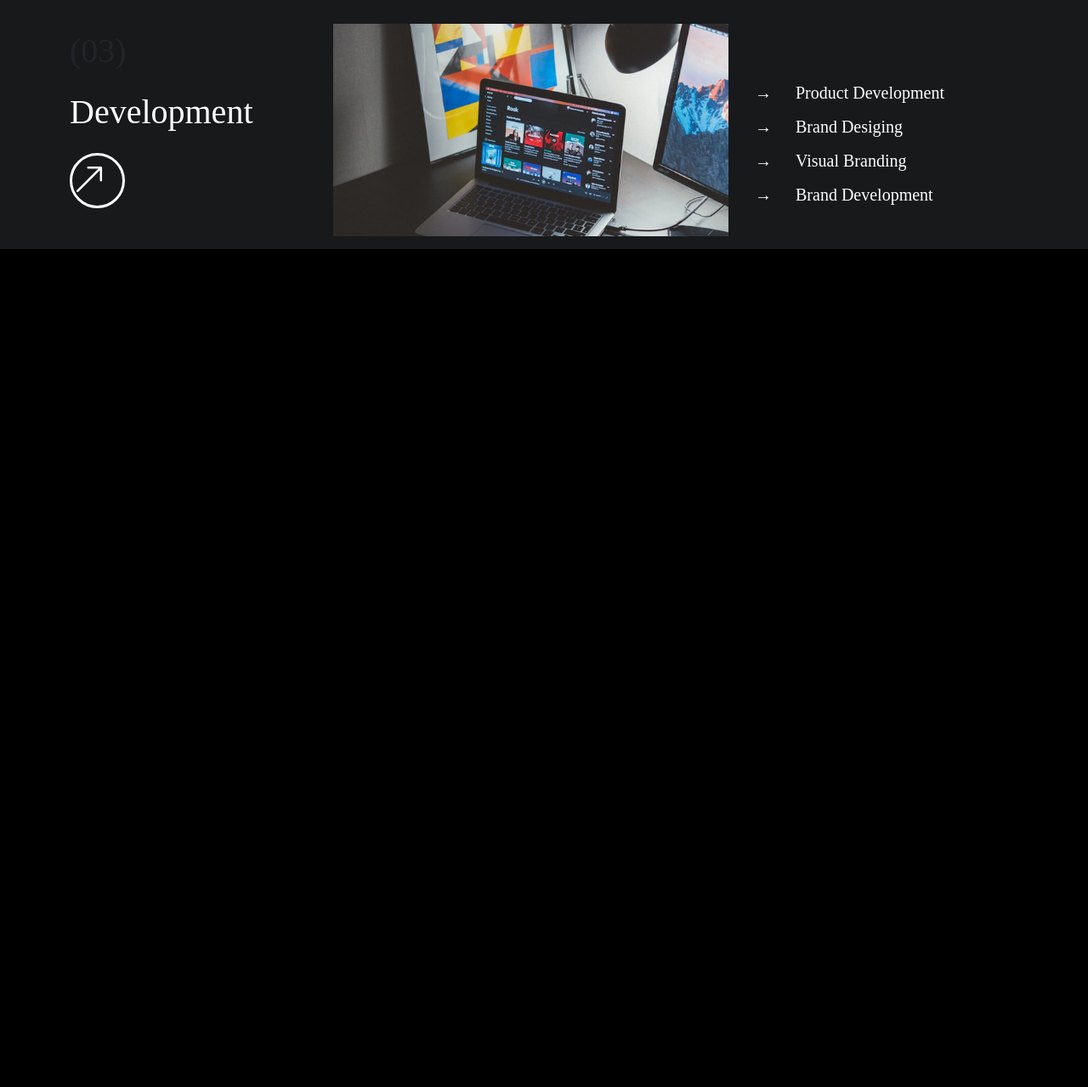
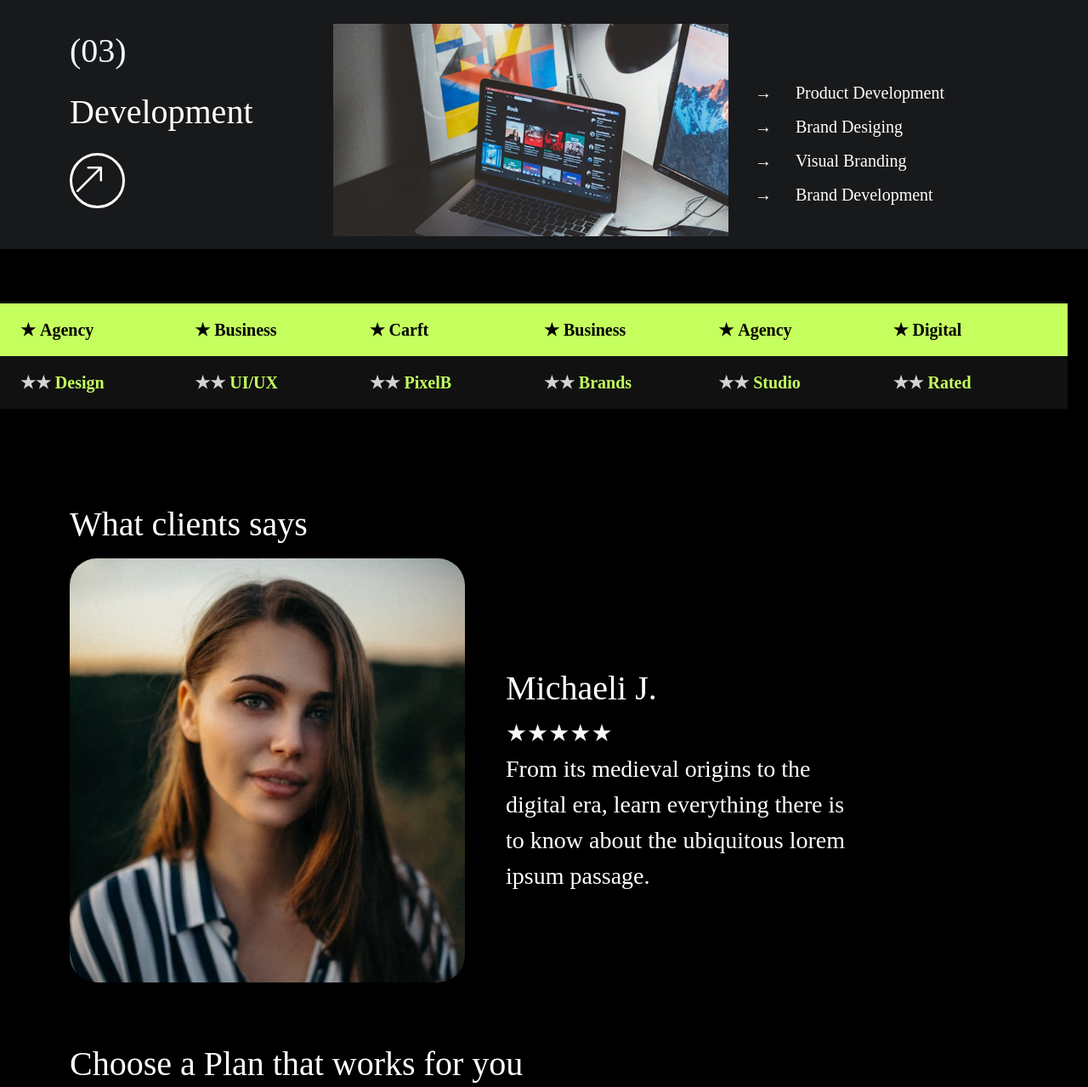
Before and after one commit to abdomohmed123h/pixelboome, a plain HTML site: page index.html in a window 1280 px wide. Shown: the part 2993-4272 px from the top of the page at 85% size. Before the commit the page ends 3286 px from the top, so only its background shows below. Drawn offline with nearby package versions, Linux system fonts and the light colour scheme; a web font is replaced by a local one.

Commit message:
this my scende v

```diff
--- a/index.html
+++ b/index.html
@@ -175,7 +175,7 @@
   <hr>
   <div class="container d-sm-flex flex-sm-column justify-content-sm-center align-items-sm-center  d-md-flex flex-md-row justify-content-md-between align-items-md-center">
     <div class=" col-sm-12 col-md-3 col-lg-3">
-          <h2 class="fs-1 mt-4 mb-4">(01)</h2>
+          <h2 class="fs-1 mt-4 mb-4 p_ux">(01)</h2>
     <h1 class="fs-1 text-white  mb-4">Digital Branding</h1>
     <div class="arowe  mb-5 border-white"><i class="bi bi-arrow-up-right fs-1 text-center text-white"></i></div>
     </div>
@@ -193,7 +193,7 @@
   </div>
   <div class="container d-sm-flex flex-sm-column justify-content-sm-center align-items-sm-center  d-md-flex flex-md-row justify-content-md-between align-items-md-center">
     <div class=" col-sm-12 col-md-3 col-lg-3">
-          <h2 class="fs-1 mt-4 mb-4">(02)</h2>
+          <h2 class="fs-1 mt-4 mb-4 p_ux">(02)</h2>
     <h1 class="fs-1 text-white  mb-4">UI/UX Design</h1>
     <div class="arowe  mb-5 border-white"><i class="bi bi-arrow-up-right fs-1 text-center text-white"></i></div>
     </div>
@@ -211,7 +211,7 @@
   </div>
   <div class="container d-sm-flex flex-sm-column justify-content-sm-center align-items-sm-center  d-md-flex flex-md-row justify-content-md-between align-items-md-center">
     <div class=" col-sm-12 col-md-3 col-lg-3">
-          <h2 class="fs-1 mt-4 mb-4">(03)</h2>
+          <h2 class="fs-1 mt-4 mb-4 p_ux">(03)</h2>
     <h1 class="fs-1 text-white  mb-4">Development</h1>
     <div class="arowe  mb-5 border-white"><i class="bi bi-arrow-up-right fs-1 text-center text-white"></i></div>
     </div>
@@ -228,6 +228,39 @@
 <hr>
   </div>
 </div>
+ <div class="menu container-fluid pt-3 pb-3  mt-5 mb-5 ">
+        <div class="container-fluid row pt-3 pb-3 ">
+            <div class="menu-item col-sm-5 col-md-4 col-lg-2"><span class="star">★</span>Agency</div>
+            <div class="menu-item col-sm-5 col-md-4 col-lg-2"><span class="star">★</span>Business</div>
+            <div class="menu-item col-sm-5 col-md-4 col-lg-2"><span class="star">★</span>Carft</div>
+            <div class="menu-item col-sm-5 col-md-4 col-lg-2"><span class="star">★</span>Business</div>
+            <div class="menu-item col-sm-5 col-md-4 col-lg-2"><span class="star">★</span>Agency</div>
+            <div class="menu-item col-sm-5 col-md-4 col-lg-2"><span class="star">★</span>Digital</div>
+        </div>
+
+        <div class="row container-fluid pt-3 pb-3 mb-5">
+            <div class="menu-item col-sm-5 col-md-4 col-lg-2"><span class="star">★★</span>Design</div>
+            <div class="menu-item col-sm-5 col-md-4 col-lg-2"><span class="star">★★</span>UI/UX</div>
+            <div class="menu-item col-sm-5 col-md-4 col-lg-2"><span class="star">★★</span>PixelB</div>
+            <div class="menu-item col-sm-5 col-md-4 col-lg-2"><span class="star">★★</span>Brands</div>
+            <div class="menu-item col-sm-5 col-md-4 col-lg-2"><span class="star">★★</span>Studio</div>
+            <div class="menu-item col-sm-5 col-md-4 col-lg-2"><span class="star">★★</span>Rated</div>
+        </div>
+    </div>
+    <div class="opanine_clinnt container">
+      <h1 class="text-white text-sm-center text-md-start mb-3">What clients says</h1>
+      <div class="d-flex align-items-center flex-wrap">
+        <img src="/img/woman01-min.jpg"  class="mb-4 col-sm-12 col-lg-5 rounded-5">
+         <div class="testimonial-content col-sm-12 mt-sm-3 col-lg-5 ps-5">
+            <h3 class="fs-1 text-white">Michaeli J.</h3>
+            <div class="fs-3 text-light">★★★★★</div>
+            <p class="fs-3 text-white">From its medieval origins to the digital era, learn everything there is to know about the ubiquitous lorem ipsum passage.</p>
+
+        </div>
+      </div>
+
+    </div>
+    <h1 class="fs-1 text-white mt-5 mb-4  container text-sm-center text-md-start">Choose a Plan that works for you</h1>
 
 
       <script>
--- a/stule.css
+++ b/stule.css
@@ -5,17 +5,17 @@
     font-family: "Figtree",
         serif;
 }
-
+body{
+    font-family: "Figtree",
+serif;
+}
 @import url('https://fonts.googleapis.com/css2?family=Figtree:ital,wght@0,300..900;1,300..900&display=swap');
-
 header {
     background-color: rgb(14, 15, 17);
 }
-
 header nav {
     background-color: #212121;
 }
-
 header nav a {
     color          :wheat ;
     text-decoration: none;
@@ -30,12 +30,9 @@ padding-right: 25px;
      background-color: #D0FF71;
      color: #212121;
 }
-
-
 header button {
     background-color: #D0FF71;
      transition: ease all 500ms;
-
 }
 .button_get{
 background-color: #D0FF71;
@@ -43,9 +40,8 @@ transition      : ease all 500ms;
 padding: 10px;
 }
 .button_get:hover{
-     background-color: white;
+      background-color: white;
 }
-
 header button:hover{
     background-color: white;
 }
@@ -115,10 +111,7 @@ hr{
     color:  #27be54;
 }
 .work-process-item {
-
-    /* Make elements invisible initially */
-    transition: opacity 1s ease-in-out;
-    /* Smooth transition */
+     transition: opacity 1s ease-in-out;
 }
 .arowe:hover{
     background-color: #D0FF71;
@@ -129,11 +122,9 @@ hr{
     font-size: 16px;
 }
 .item_img img{
-
     width: 100%;
     margin-bottom: 50px;
 }
-
 .custom-list {
     list-style  : none;
     padding-left: 0;
@@ -144,7 +135,6 @@ hr{
     padding-left : 20px;
     margin-bottom: 10px;
 }
-
 .custom-list li::before {
     content : "→  ";
     position: absolute;
@@ -158,4 +148,36 @@ hr{
     height: 250px;
     object-fit: cover;
 
+}.p_ux{
+    color: aliceblue;
 }
+
+
+ .row:first-child {
+     background-color: #C5FF5E;
+ }
+
+ .row:last-child {
+     background-color: #111;
+ }
+
+ .menu-item {
+     font-size  : 20px;
+     font-weight: bold;
+     display    : flex;
+     align-items: center;
+     color      : black;
+ }
+
+ .row:last-child .menu-item {
+     color: #C5FF5E;
+ }
+
+ .star {
+     color       : black;
+     margin-right: 5px;
+ }
+
+ .row:last-child .star {
+     color: lightgray;
+ }
```
